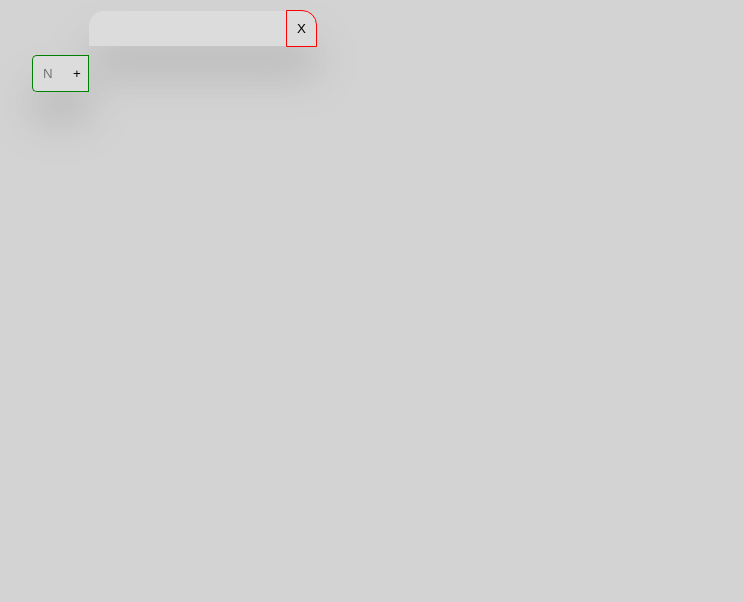
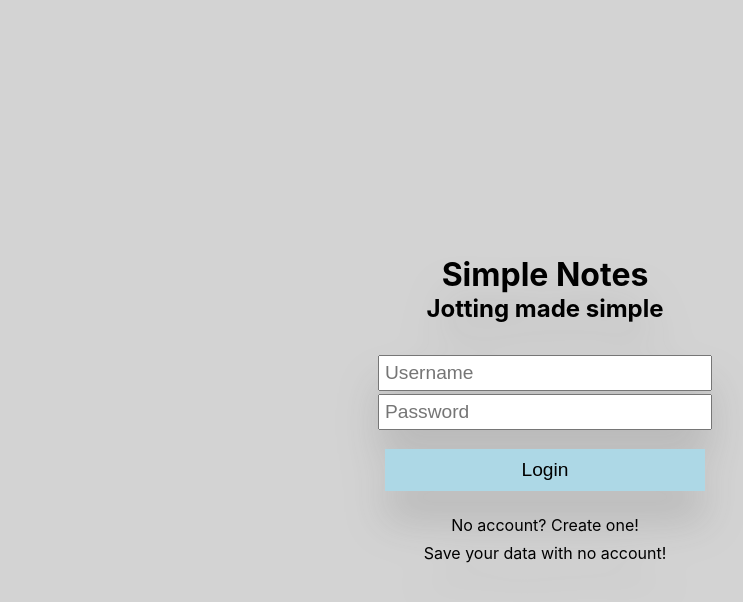
Before and after one commit to MirrorIce/simplenotes, a React (Create React App) app in the folder fe/: page /login in a window 1280 px wide. Shown: the top 602 px of the page, without its empty margins (95-838 px from the left). Built offline with nearby package versions, Linux system fonts and the light colour scheme.

Commit message:
Add login, routing, private routing and controller context logic

```diff
--- a/fe/package.json
+++ b/fe/package.json
@@ -8,10 +8,10 @@
     "@testing-library/react": "^11.1.0",
     "@testing-library/user-event": "^12.1.10",
     "@types/jest": "^29.5.12",
-    "inversify": "^6.0.2",
     "inversify-inject-decorators": "^3.1.0",
     "react": "^18.3.1",
     "react-dom": "^18.3.1",
+    "react-router-dom": "^6.23.0",
     "react-scripts": "^5.0.1",
     "reflect-metadata": "^0.2.2",
     "web-vitals": "^0.2.4"
--- a/fe/public/index.html
+++ b/fe/public/index.html
@@ -24,7 +24,7 @@
       work correctly both with client-side routing and a non-root public URL.
       Learn how to configure a non-root public URL by running `npm run build`.
     -->
-    <title>React App</title>
+    <title>Simple Notes</title>
   </head>
   <body>
     <noscript>You need to enable JavaScript to run this app.</noscript>
--- a/fe/src/App.tsx
+++ b/fe/src/App.tsx
@@ -4,24 +4,51 @@ import NotesList from './components/NotesList.tsx';
 import NotesContent from './components/NotesContent.tsx'
 import ContextModel from './models/ContextModel.ts';
 import LocalStorageNoteController from './controllers/LocalStorageNoteController.ts';
+import Login from './components/Login.tsx';
+import { Route, Routes } from 'react-router-dom';
+import PrivateRoute from './components/PrivateRoute.tsx';
+import AppSettingsModel from './models/AppSettingsModel.ts';
 
 export const ControllersContext = createContext(null);
 export const ActiveNoteContext = createContext(null);
+export const AppSettingsContext = createContext(new AppSettingsModel(false, null, false, null, false, null));
 
 function App() {
   const [activeNote,setActiveNote] = useState<string>('');
   const [activeNoteId, setActiveNoteId] = useState<number>(-1);
   const [reload,useReload] = useState(false);
-  const controllerContext = new ContextModel(new LocalStorageNoteController());
+  const [isLocalStorage, setIsLocalStorage] = useState(false);
+  const [isUserLoggedIn, setIsUserLoggedIn] = useState(false);
+  const [isDarkMode, setIsDarkMode] = useState(false);
 
+
+  const [controllerContext, setControllerContext] = useState(new ContextModel(new LocalStorageNoteController()));
   return (
     <div className="App">
-      <ControllersContext.Provider value = {controllerContext}>
+    <AppSettingsContext.Provider value = {new AppSettingsModel(isLocalStorage, setIsLocalStorage, isUserLoggedIn, setIsUserLoggedIn, isDarkMode, setIsDarkMode)}>
+      <ControllersContext.Provider value = {{controllerContext, setControllerContext}}>
+      <Routes>
+          <Route path = "/login" element = {<Login/>}/>
+          <Route path = "/"
+              element = {
+              <PrivateRoute>
+                  <ActiveNoteContext.Provider value = {{activeNoteId, setActiveNoteId}}>
+                    <NotesList useReload = {useReload} reload={reload} className = "notesList" setActiveNote={setActiveNote} />
+                    <NotesContent useReload = {useReload} reload={reload} className = "notesContent" activeNote={activeNote} setActiveNote={setActiveNote} />
+                  </ActiveNoteContext.Provider>
+              </PrivateRoute>
+              }
+              />
+      </Routes>
+      </ControllersContext.Provider>
+    </AppSettingsContext.Provider>
+
+      {/* <ControllersContext.Provider value = {controllerContext}>
         <ActiveNoteContext.Provider value = {{activeNoteId, setActiveNoteId}}>
           <NotesList useReload = {useReload} reload={reload} className = "notesList" setActiveNote={setActiveNote} />
           <NotesContent useReload = {useReload} reload={reload} className = "notesContent" activeNote={activeNote} setActiveNote={setActiveNote} />
         </ActiveNoteContext.Provider>
-      </ControllersContext.Provider>
+      </ControllersContext.Provider> */}
     </div>
   );
 }
--- a/fe/src/components/AddNote.tsx
+++ b/fe/src/components/AddNote.tsx
@@ -5,7 +5,7 @@ import ContextModel from '../models/ContextModel';
 function AddNote(props)
 {
     let [newNoteTitle, setNewNoteTitle] = useState<string>('');
-    let controllerContext = useContext<ContextModel>(ControllersContext);
+    let controllerContext = useContext(ControllersContext);
 
     function handleInput(event)
     {
@@ -14,7 +14,7 @@ function AddNote(props)
 
     function addNewNote(event)
     {
-        let result = controllerContext._noteController.addNote(newNoteTitle);
+        let result = controllerContext.controllerContext._noteController.addNote(newNoteTitle);
         if (result === 0)
         {
             props.callback(!props.value);
--- /dev/null
+++ b/fe/src/components/Login.tsx
@@ -0,0 +1,80 @@
+import { useContext, useState } from "react";
+import { AppSettingsContext, ControllersContext } from "../App";
+import { useNavigate } from "react-router-dom";
+import LocalStorageNoteController from "../controllers/LocalStorageNoteController";
+import { APINoteController } from "../controllers/APINoteController";
+import ContextModel from "../models/ContextModel";
+
+function Login(props)
+{
+    let [username, setUserName] = useState('');
+    let [password, setPassword] = useState('');
+    let appSettingsContext = useContext(AppSettingsContext);
+    let controllerContext  = useContext(ControllersContext);
+    const navigate = useNavigate();
+
+    function updateUsername(event)
+    {
+        setUserName(event.target.value);
+    }
+
+    function updatePassword(event)
+    {
+        setPassword(event.target.value);
+    }
+
+    async function tryLogin(event)
+    {
+        event.preventDefault();
+        let reqBody = {
+            username: username,
+            password: password
+        }
+        let result = await fetch("http://localhost:5055/api/User/loginbyuserpass",
+        {
+            method: "POST",
+            headers: {
+                'Accept': 'application/json',
+                "Content-Type": "application/json"  ,
+            },
+            body: JSON.stringify(reqBody),
+        });
+        if (result.status === 200)
+        {
+            appSettingsContext._setIsUserLoggedIn(true);
+            navigate("/");
+            controllerContext.setControllerContext(new ContextModel(new APINoteController()));
+        }
+        else
+        {
+            alert("Wrong username or password!");
+        }
+        console.log(result);
+    }
+
+    function setLocalStorage(event)
+    {
+        event.preventDefault();
+        appSettingsContext._setIsLocalStorage(true);
+        controllerContext.setControllerContext(new ContextModel(new LocalStorageNoteController()));
+        navigate("/");
+    }
+
+    return (
+        <div id = "loginCard">
+            <h1>
+                Simple Notes
+            </h1>
+            <h2>
+                Jotting made simple
+            </h2>
+            <input onChange = {updateUsername} type = "text" placeholder = "Username"></input>
+            <input onChange = {updatePassword} type = "password" placeholder = "Password"></input>
+            <button onClick = {tryLogin}>Login</button>
+            <p>No account? Create one!</p>
+            <p onClick = {setLocalStorage}>Save your data with no account!</p>
+        </div>
+    );
+}
+
+export default Login;
--- a/fe/src/components/NotesContent.tsx
+++ b/fe/src/components/NotesContent.tsx
@@ -6,16 +6,17 @@ import ContextModel from '../models/ContextModel';
 function NotesContent(props) {
     let [title,setTitle] = useState<string>('');
     let [content,setContent] = useState<string>('');
-    let controllerContext = useContext<ContextModel>(ControllersContext);
+    let controllerContext = useContext(ControllersContext);
     let activeNoteIdContext = useContext(ActiveNoteContext);
 
     function saveNote(event){
         if (activeNoteIdContext.activeNoteId !== -1)
         {
-            let noteToEdit = controllerContext._noteController.getNoteById(activeNoteIdContext.activeNoteId);
+            let noteToEdit = controllerContext.controllerContext._noteController.getNoteById(activeNoteIdContext.activeNoteId);
             setContent(event.target.value);
             noteToEdit.noteContent = event.target.value;
-            controllerContext._noteController.saveNote(noteToEdit);
+            controllerContext.controllerContext._noteController.saveNote(noteToEdit);
+            props.useReload(!props.reload);
         }
         else
         {
@@ -25,9 +26,10 @@ function NotesContent(props) {
 
     function editTitle(event){
         setTitle(event.target.value);
-        let noteToEdit =  controllerContext._noteController.getNoteById(activeNoteIdContext.activeNoteId);
+        let noteToEdit =  controllerContext.controllerContext._noteController.getNoteById(activeNoteIdContext.activeNoteId);
         noteToEdit.noteTitle = event.target.value;
-        controllerContext._noteController.saveNote(noteToEdit);
+        controllerContext.controllerContext._noteController.saveNote(noteToEdit);
+        props.useReload(!props.reload);
     }
 
     function removeNote(event){
@@ -36,13 +38,13 @@ function NotesContent(props) {
             alert("No notes selected!");
             return;
         }
-        let noteToDelete = controllerContext._noteController.getNoteById(activeNoteIdContext.activeNoteId);
+        let noteToDelete = controllerContext.controllerContext._noteController.getNoteById(activeNoteIdContext.activeNoteId);
         if (noteToDelete == null)
         {
             alert("Error: could not find note to delete!");
             return;
         }
-        controllerContext._noteController.deleteNote(noteToDelete);
+        controllerContext.controllerContext._noteController.deleteNote(noteToDelete);
         activeNoteIdContext.setActiveNoteId(-1);
         props.useReload(!props.reload);
     }
@@ -51,7 +53,7 @@ function NotesContent(props) {
         if (document.querySelector('.noteInput')!=null){
             if (activeNoteIdContext.activeNoteId !== -1)
             {
-                let note = controllerContext._noteController.getNoteById(activeNoteIdContext.activeNoteId);
+                let note = controllerContext.controllerContext._noteController.getNoteById(activeNoteIdContext.activeNoteId);
                 if (note === null)
                 {
                     setTitle("");
--- a/fe/src/components/NotesList.tsx
+++ b/fe/src/components/NotesList.tsx
@@ -4,17 +4,16 @@ import '../style/NotesList.css';
 import AddNote from './AddNote';
 
 import NotesSelector from './NotesSelector';
-import { ActiveNoteContext, ControllersContext } from '../App';
-import ContextModel from '../models/ContextModel';
+import { ControllersContext } from '../App';
 import NoteModel from '../models/NoteModel';
 
 function NotesList(props) {
 
   let [noteItems,setNoteItems] = useState([]);
-  let controllerContext = useContext<ContextModel>(ControllersContext);
+  let controllerContext = useContext(ControllersContext);
   let lastIndex = 0;
   useEffect(() =>{
-    let items : NoteModel[] = controllerContext._noteController.getAllNotes();
+    let items : NoteModel[] = controllerContext.controllerContext._noteController.getAllNotes();
     if (items !== null)
     {
       setNoteItems(items);
@@ -23,7 +22,7 @@ function NotesList(props) {
 
   return (
     <ul className="notesList">
-        <AddNote callback={props.useReload} value = {props.reload} key = {lastIndex} />
+        <AddNote key = {lastIndex} />
         {noteItems.map((value : NoteModel,index) =>{
             lastIndex = index;
             return (
--- /dev/null
+++ b/fe/src/components/PrivateRoute.tsx
@@ -0,0 +1,18 @@
+import { useContext, useState } from "react";
+import { Navigate, RouteProps } from "react-router-dom";
+import { AppSettingsContext } from "../App";
+
+
+function PrivateRoute({children} : RouteProps) : JSX.Element
+{;
+    let appSettingsContext = useContext(AppSettingsContext);
+    return(
+        <>
+        {
+            appSettingsContext._isUserLoggedIn || appSettingsContext._isLocalStorage ? children : <Navigate to="/login"/>
+        }
+        </>
+    );
+}
+
+export default PrivateRoute;
--- a/fe/src/index.tsx
+++ b/fe/src/index.tsx
@@ -3,13 +3,16 @@ import ReactDOM from 'react-dom/client';
 import './index.css';
 import App from './App';
 import reportWebVitals from './reportWebVitals';
+import {BrowserRouter} from 'react-router-dom';
 
 const root = ReactDOM.createRoot(
   document.getElementById('root') as HTMLElement
 );
 root.render(
   <React.StrictMode>
-    <App />
+    <BrowserRouter>
+      <App />
+    </BrowserRouter>
   </React.StrictMode>
 )
 
--- /dev/null
+++ b/fe/src/models/AppSettingsModel.ts
@@ -0,0 +1,20 @@
+class AppSettingsModel{
+    _isLocalStorage : boolean;
+    _setIsLocalStorage : Function;
+    _isUserLoggedIn : boolean;
+    _setIsUserLoggedIn : Function;
+    _isDarkMode : boolean;
+    _setIsDarkMode : Function;
+
+    constructor(isLocalStorage : boolean, setIsLocalStorage : Function, isUserLoggedIn : boolean, setIsUserLoggedIn : Function, isDarkMode : boolean, setIsDarkMode : Function)
+    {
+        this._isLocalStorage = isLocalStorage;
+        this._setIsLocalStorage = setIsLocalStorage;
+        this._isUserLoggedIn = isUserLoggedIn;
+        this._setIsUserLoggedIn = setIsUserLoggedIn;
+        this._isDarkMode = isDarkMode;
+        this._setIsDarkMode = setIsDarkMode;
+    }
+}
+
+export default AppSettingsModel;
--- a/fe/src/style/App.css
+++ b/fe/src/style/App.css
@@ -4,7 +4,7 @@ html,body,#root{
   background:lightgray;
 }
 .App {
-  width:90%;
+  width:100%;
   margin-top:10px;
   display:flex;
   flex-direction:horizontal;
@@ -12,7 +12,49 @@ html,body,#root{
   height:100%;
   filter:drop-shadow(0px 30px 20px rgba(80,80,80,0.2));
 }
+#loginCard
+{
+  width: 50vw;
+  margin:auto;
+  display:flex;
+  flex-direction:column;
+  align-items: center;
+  padding:0;
+}
+#loginCard h1
+{
+  margin-bottom:0;
+  padding-bottom:0;
+}
+#loginCard h2
+{
+  margin-top:0;
+  margin-bottom: 2rem;
+}
 
+#loginCard input
+{
+  width:50%;
+  margin-bottom: 0.2rem;
+  font-size:1.2rem;
+  padding:5px;
+}
+#loginCard button
+{
+  width:50%;
+  background:lightBlue;
+  border:none;
+  padding:10px;
+  margin-top:1rem;
+  margin-bottom:1rem;
+  font-size:1.2rem;
+}
+#loginCard p
+{
+  margin:0;
+  padding:0;
+  margin-top:0.5rem;
+}
 .noteSelector{
   text-decoration:none;
   list-style-type: none;
```
Also changed, not shown: 2 other files (tests, documents, lock files or other folders).
